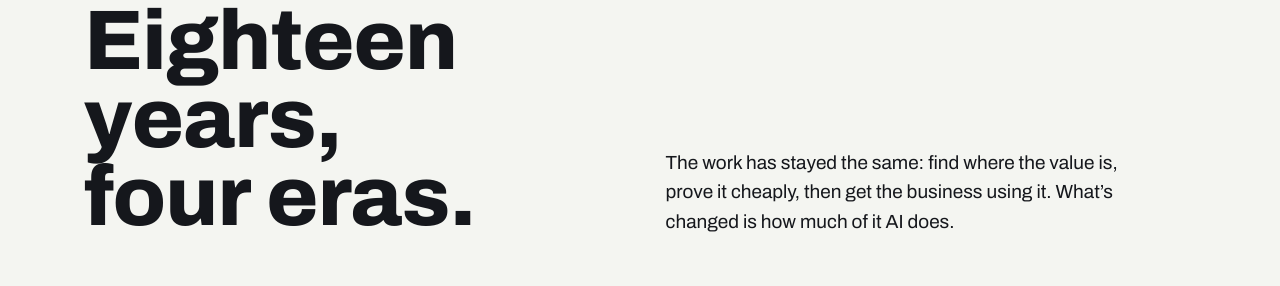
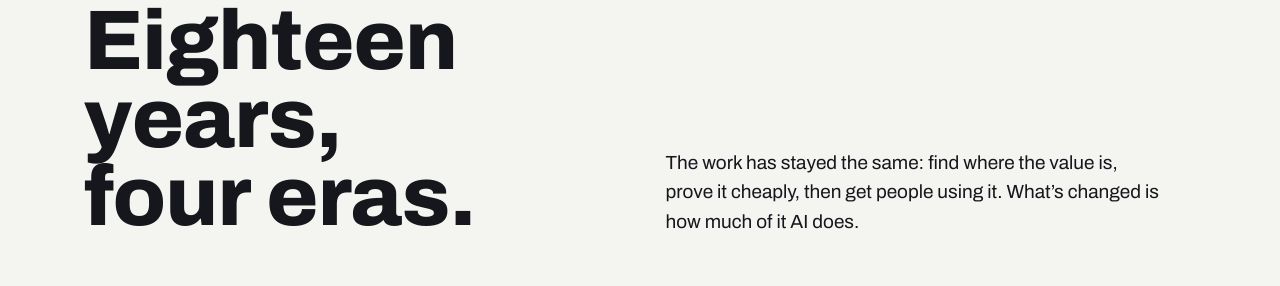
Before and after one commit to jacobduttonuk/jacobdutton.co.uk, a plain HTML site: page index.html in a window 1280 px wide. Shown: the part 6214-6500 px from the top of the page. Drawn offline with Linux system fonts and the light colour scheme.

Commit message:
Copy: get people using it
Co-Authored-By: Claude Opus 5.5 <noreply@anthropic.com>
Claude-Session: https://claude.ai/code/session_01JgVa1KSsb4mkBaD7ao5o4Y

```diff
--- a/index.html
+++ b/index.html
@@ -507,7 +507,7 @@ Clients and organisations he has worked with include Microsoft, Salesforce, HSBC
   <div class="wrap">
     <div class="sec-head">
       <h2 id="record-title" class="display">Eighteen years, four eras.</h2>
-      <p>The work has stayed the same: find where the value is, prove it cheaply, then get the business using it. What’s changed is how much of it AI does.</p>
+      <p>The work has stayed the same: find where the value is, prove it cheaply, then get people using it. What’s changed is how much of it AI does.</p>
     </div>
     <div class="eras">
       <div class="era">
```
